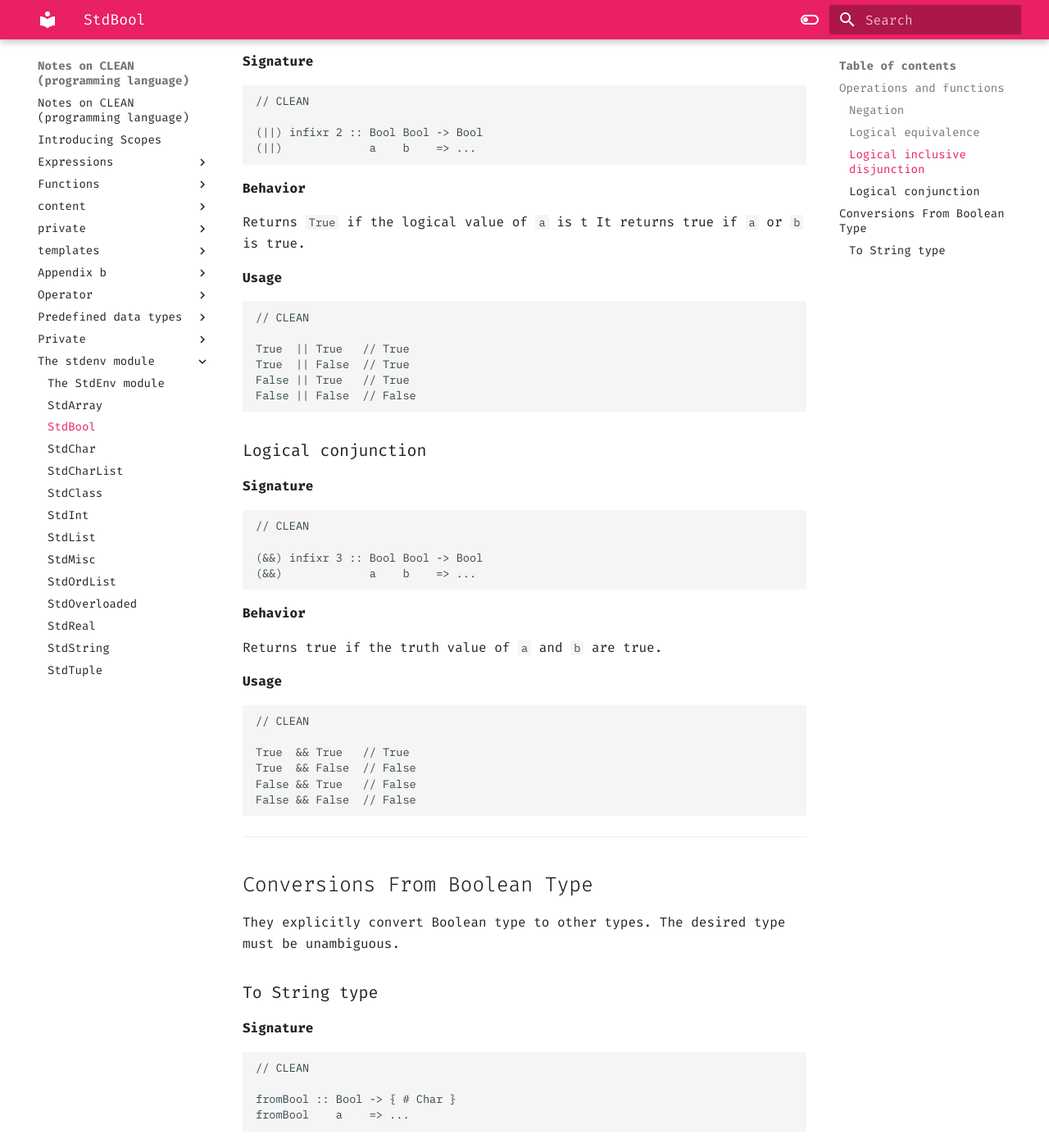
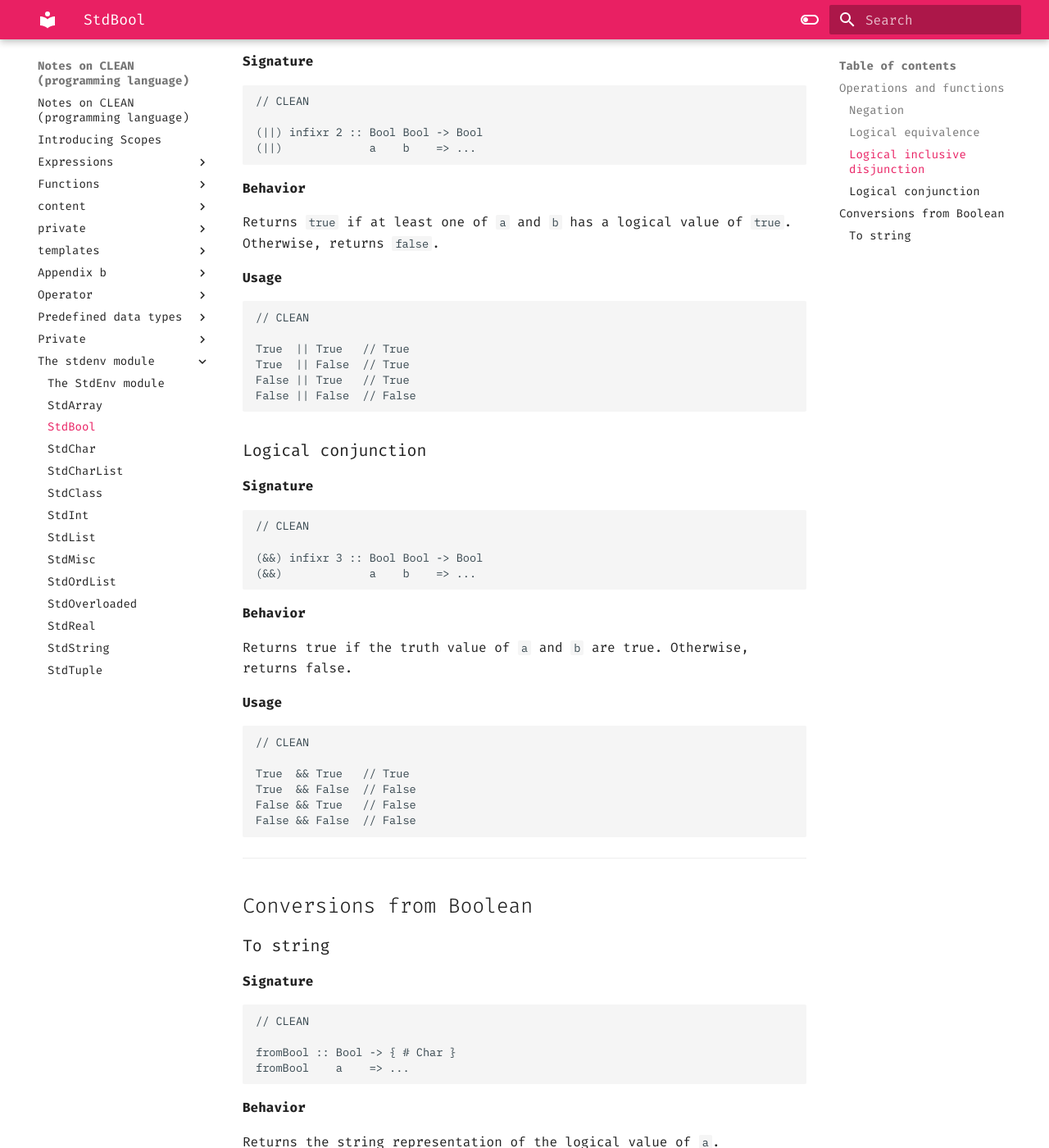
Before and after one commit to Eurydia/notes-on-clean-programming-language, an MkDocs documentation site: the page built from docs/the-stdenv-module/stdbool.md, in a window 1280 px wide and 1400 px high, scrolled down 1253 px. Shown: the whole window at 82% size. Built offline with MkDocs 1.6.1 and Material for MkDocs 9.7.7, drawn with Linux system fonts in a browser that asks for light colours; some of the changed text lies outside the part shown.

Commit message:
improved explanation in stdbool

```diff
--- a/docs/the-stdenv-module/stdbool.md
+++ b/docs/the-stdenv-module/stdbool.md
@@ -68,8 +68,8 @@ False == False  // True
 
 **Behavior**
 
-Returns `True` if the logical value of `a` is t
-It returns true if `a` or `b` is true.
+Returns `true` if at least one of `a` and `b` has a logical value of `true`.
+Otherwise, returns `false`.
 
 **Usage**
 
@@ -96,6 +96,7 @@ False || False  // False
 **Behavior**
 
 Returns true if the truth value of `a` and `b` are true.
+Otherwise, returns false.
 
 **Usage**
 
@@ -110,12 +111,9 @@ False && False  // False
 
 ---
 
-## Conversions From Boolean Type
+## Conversions from Boolean
 
-They explicitly convert Boolean type to other types.
-The desired type must be unambiguous.
-
-### To String type
+### To string
 
 **Signature**
 
@@ -128,7 +126,7 @@ fromBool    a    => ...
 
 **Behavior**
 
-It returns a string representation of `a`.
+Returns the string representation of the logical value of `a`.
 
 **Usage**
 
```
Also changed, not shown: docs/Introducing Scopes.md (+0 -4 lines).
